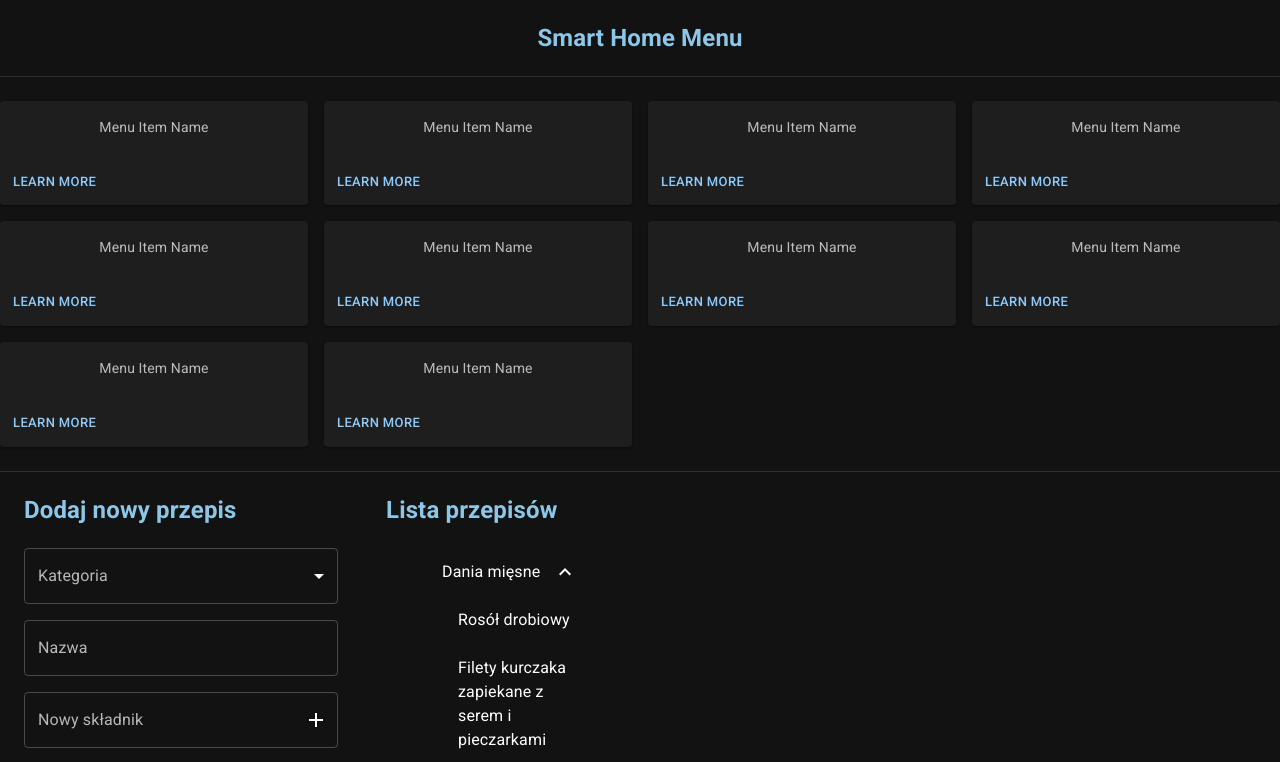
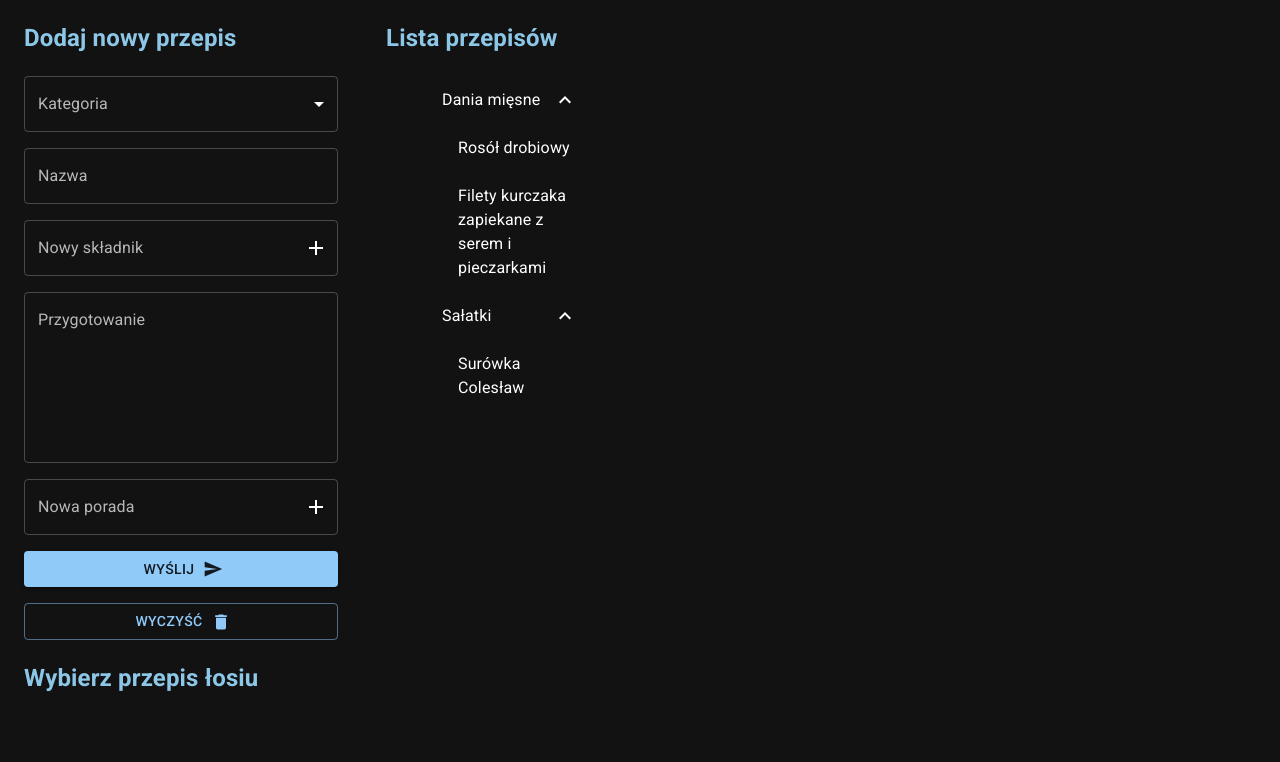
Before and after one commit to Brlo1992/SmartHome.WebApp, a React (Create React App) app in the folder app/: page / in a window 1280 px wide. Shown: the top 762 px of the page. Built offline with nearby package versions, Linux system fonts and the light colour scheme.

Commit message:
Change class component into function components tip, tips, recipe

```diff
--- a/app/src/app/App.jsx
+++ b/app/src/app/App.jsx
@@ -2,6 +2,7 @@ import { ThemeProvider, createTheme } from '@mui/material/styles';
 import CssBaseline from '@mui/material/CssBaseline';
 import Menu from '../menu/menu';
 import Cookbook from '../cookbook/cookbook';
+import Cakebook from '../cakebook/cakebook';
 
 const darkTheme = createTheme({
   palette: {
@@ -13,9 +14,7 @@ function App() {
   return (
     <ThemeProvider theme={darkTheme}>
       <CssBaseline />
-      <Menu />
-      <Cookbook />
-
+      <Cakebook/>
     </ThemeProvider>
   );
 }
--- /dev/null
+++ b/app/src/cakebook/cakebook.jsx
@@ -0,0 +1,137 @@
+import React, {useState} from 'react';
+import Grid from '@mui/material/Grid';
+import RecipesInCategories from '../cookbook/recipesInCategories';
+import Recipe from '../cookbook/recipe';
+import FormCreation from '../cookbook/Form';
+
+
+export default function Cakebook(props) {
+    const [open, setOpen]=useState(false);
+    const [selectedRecipe,setSelectedRecipe]=useState({
+        category: '',
+        name: '',
+        ingredients: [],
+        description: '',
+        tips: []
+    });
+    const [recipes, setRecipes]=useState([
+        {
+            category: 'Dania mięsne',
+            name: 'Rosół drobiowy',
+            ingredients: [
+                '1 kurczak o wadze ok. 1,2- 1,5 kg',
+                '3 litry wody',
+                '2 marchewki',
+                '2 pietruszki',
+                '¼ korzenia selera',
+                '1 cebula',
+                'kawałek pora',
+                'kilka gałązek natki pietruszki'
+            ],
+            description: 'Kurczaka pokroić na części. Oczyścić, odciąć nadmiar tłuszczu i kuper. Opłukać, przełożyć do garnka i zalać 3 litrami zimnej wody. Doprowadzić do zagotowania. W międzyczasie przygotować warzywa: Marchewki, pietruszki, seler, por, gałązki natki pietruszki i lubczyku umyć. Marchewki, pietruszki i seler obrać i pokroić na duże kawałki. Cebulę obrać. Łupiny z cebuli opłukać. (Dodadzą zupie koloru). Cebulę opalić (np. nabić na widelec i opalić nad palnikiem gazowym, albo używając palnika do Crème brûlée, albo wstawiając cebulę do piekarnika przy ustawionej funkcji grilla albo tak jak ja: przeciąć cebulę na pół i opiec na suchej patelni, układając ją przecięciem do dołu). Po zagotowaniu powstanie szumowina (biało- szara piana), którą należy zebrać łyżką cedzakową, sitkiem lub zwykłą łyżką. Do garnka włożyć marchewki, pietruszki, seler, por, opaloną cebulę z łupinami, liście laurowe, ziela angielskie, ziarenka pieprzu. Zmniejszyć temperaturę palnika na niską (tak, aby woda tylko lekko "mrugała") i gotować bez przykrycia 1 godzinę. Po godzinie gotowania, dodać sól, natkę pietruszki i lubczyk. Gotować dalej 30 minut. Sprawdzić smak rosołu. Według uznania doprawić solą i pieprzem do smaku. Z rosołu wyciągnąć marchewkę. Pokroić na plasterki lub w kostkę.',
+            tips: ['Rosół podawać z ugotowanym makaronem, pokrojoną marchewką, kawałkami mięsa z kurczaka i świeżo posiekaną natką pietruszki lub szczypiorkiem.']
+        },
+        {
+            category: 'Sałatki',
+            name: 'Surówka Colesław',
+            ingredients: [
+                '1/2 białej kapusty (ok. 750 g)',
+                '1/4 cebuli',
+                '1 średnia marchewka',
+                '1/2 łyżeczki soli',
+                '1/3 łyżeczki świeżo zmielonego pieprzu',
+                '4 łyżki majonezu',
+                '1/2 łyżki octu winnego lub ryżowego',
+                '1/2 łyżki soku z cytryny',
+                '1 łyżeczka miodu',
+                'koperek lub natka, opcjonalnie szczypta nasion kopru włoskiego'
+            ],
+            description: 'Kapustę umyć, obrać zewnętrzne liście jeśli są uszkodzone, przekroić na ćwiartki i wykroić głąb. Kapustę cieniutko poszatkować, włożyć do miski. Dodać obraną i drobno posiekaną cebulę oraz obraną i startą na tarce marchewkę. Doprawić solą, pieprzem i wymieszać. Dodać majonez, wlać ocet winny z sokiem z cytryny oraz miodem, i wszystko razem wymieszać. Można dodać posiekaną natkę lub koperek, można doprawić nasionami kopru włoskiego.',
+            tips: []
+        },
+        {
+            category: 'Dania mięsne',
+            name: 'Filety kurczaka zapiekane z serem i pieczarkami',
+            ingredients: [
+                '1 podwójny filet z kurczaka',
+                'sól, pieprz, po 1 łyżeczce papryki w proszku i oregano',
+                '1 ząbek czosnku',
+                '3 łyżki oliwy',
+                '1 łyżeczka mąki ziemniaczanej/skrobi ziemniaczanej',
+                '1/2 czerwonej cebuli',
+                '8 pieczarek',
+                'ok. 130 g mozzarelli w platrach lub tartej (żółtej)',
+                'bazylia'
+            ],
+            description: 'Piekarnik nagrzać do 190 stopni C. Filety kurczaka przekroić na mniejsze części: z każdego filetu odciąć polędwiczkę (ruchoma część), następnie pozostały filet przekroić wzdłuż na 2 cieńsze plastry. Wszystkie kawałki kurczaka rozbić tłuczkiem na cieńsze plastry równej grubości. Doprawić je solą, pieprzem, papryką, oregano oraz startym czosnkiem. Nasmarować łyżką oliwy. Przygotować SOS POMIDOROWY NA PIZZĘ. Na koniec dodać do niego przez sitko mąkę ziemniaczaną i zagotować. Kawałki kurczaka włożyć na rozgrzaną patelnię z 1 łyżką oliwy i obsmażyć z dwóch stron. Przełożyć do naczynia żaroodpornego. Na tę samą patelnię wlać drugą łyżkę oliwy, dodać pokrojoną w piórka czerwoną cebulę i chwilę ją podsmażyć. Dodać umyte i osuszone pieczarki pokrojone na plastry, wymieszać i smażyć przez ok. 5 minut aż zaczną się rumienić. Na koniec posolić. Na każdym filecie wyłożyć po ok. 2 łyżki sosu pomidorowego, następnie dodać ser mozzarella (pokrojony na półplasterki lub starty). Na wierzch wyłożyć pieczarki z cebulą. Wstawić do nagrzanego piekarnika i piec przez ok. 15 minut. Posypać bazylią i .',
+            tips: ['Danie można odgrzewać, np. włożyć do naczynia z upieczonym kurczakiem ugotowany i wymieszany z oliwą makaron i razem podgrzewać w piekarniku.', 'Podawać np. z makaronem.']
+        }
+    ]);
+    const setSelectedRecipee = (recipeName) => {
+        console.log(recipeName)
+        const selRecipe = recipes.find((recipe)=>{
+            return recipe.name === recipeName
+        })
+        setSelectedRecipe(selRecipe);
+
+        console.log('dddd '+ JSON.stringify(selectedRecipe))
+    };
+    const showRecipesNames = () => {
+        const actualCategoryList = recipes.map((recipe) => {
+            return recipe.category
+        })
+        const categories = new Set(actualCategoryList)
+
+        const uniqueCategory = [...categories];
+        return <div> {uniqueCategory.map((cat) => {
+            const filtredRecipes = recipes.filter((recipe) => {
+                return recipe.category === cat;
+            });
+            const filteredRecipesNames = filtredRecipes.map(recipe => {
+                return recipe.name;
+            });
+            return <RecipesInCategories setSelectedRecipe={setSelectedRecipee} cat={cat} filteredRecipesNames={filteredRecipesNames} />
+        })}
+        </div>
+    }
+    const recipeDeletion = (index) => {
+        const rawRecipes = JSON.stringify(recipes);
+        const newRecipes = JSON.parse(rawRecipes);
+        newRecipes.splice(index, 1)
+        setRecipes(newRecipes);
+    }
+    const showRecipe = () => {
+        if (selectedRecipe.name) {
+            return <Recipe recipe={selectedRecipe} onRecipeDeletion={recipeDeletion} />
+        } else {
+            return <div>
+                <h2>Wybierz przepis łosiu</h2>
+            </div>
+        }
+    }
+    const addRecipe = (newRecipe) => {
+        const rawRecipes = JSON.stringify(recipes);
+        const newRecipes = JSON.parse(rawRecipes);
+        newRecipes.push(newRecipe);
+        setRecipes(newRecipes);
+    }
+
+    return(
+    <>
+    <Grid container columnSpacing={{ xs: 1, sm: 2, md: 1 }}  >
+            <Grid item xs={12} sm={3} mx={3} >
+                <h2>Dodaj nowy przepis</h2>
+                <FormCreation addRecipe={addRecipe} />
+            </Grid>
+            <Grid item xs={12} sm={2} mx={2} >
+                <h2>Lista przepisów</h2>
+                <ol>
+                 {showRecipesNames()}
+                </ol>
+            </Grid>
+            <Grid item xs={12} sm={6} mx={3}>
+                {showRecipe()}
+            </Grid>
+        </Grid>
+    </>)
+}
--- a/app/src/cookbook/recipe.jsx
+++ b/app/src/cookbook/recipe.jsx
@@ -6,28 +6,25 @@ import IconButton from '@mui/material/IconButton';
 import DeleteIcon from '@mui/icons-material/Delete';
 import Divider from '@mui/material/Divider'
 
-export default class Recipe extends React.Component {
-    render() {
+export default function Recipe(props) {
+    const deletee = () => {
+        props.onRecipeDeletion(props.index)
+    }
+
     return <div>
-            <h2>{this.props.recipe.name}
+        <h2>{props.recipe.name}
             <IconButton
                 edge="end"
                 aria-label="delete"
-                    onClick= {this.delete}
+                onClick={deletee}
             >
 
                 <DeleteIcon fontSize="small" />
             </IconButton></h2>
 
-            <Ingredients elements={this.props.recipe.ingredients} />
-            <CookDescription description={this.props.recipe.description} />
-            <Tips tips={this.props.recipe.tips} />
+        <Ingredients elements={props.recipe.ingredients} />
+        <CookDescription description={props.recipe.description} />
+        <Tips tips={props.recipe.tips} />
         <Divider />
     </div>
-
 }
-    delete = () => {
-        this.props.onRecipeDeletion(this.props.index)
-    }
-
-}
--- a/app/src/cookbook/recipesInCategories.jsx
+++ b/app/src/cookbook/recipesInCategories.jsx
@@ -1,16 +1,10 @@
 import React from "react";
 import List from '@mui/material/List';
 import ListItemButton from '@mui/material/ListItemButton';
-import ListItemIcon from '@mui/material/ListItemIcon';
 import ListItemText from '@mui/material/ListItemText';
 import Collapse from '@mui/material/Collapse';
-import InboxIcon from '@mui/icons-material/MoveToInbox';
-import DraftsIcon from '@mui/icons-material/Drafts';
-import SendIcon from '@mui/icons-material/Send';
 import ExpandLess from '@mui/icons-material/ExpandLess';
 import ExpandMore from '@mui/icons-material/ExpandMore';
-import StarBorder from '@mui/icons-material/StarBorder';
-import Recipe from "./recipe";
 export default class RecipesInCategories extends React.Component {
     constructor(props) {
         super(props);
--- a/app/src/cookbook/tip.jsx
+++ b/app/src/cookbook/tip.jsx
@@ -1,9 +1,9 @@
 import React from "react";
 
-export default class Tip extends React.Component {
-    render() {
-        return <li>
-            {this.props.tipp}
-        </li>
-    }
+export default function Tip (props){
+    return<>
+    <li>
+        {props.tipp}
+    </li>
+    </>
 }
--- a/app/src/cookbook/tips.jsx
+++ b/app/src/cookbook/tips.jsx
@@ -1,18 +1,17 @@
 import React from "react";
 import Tip from "./tip";
-export default class Tips extends React.Component {
-    render() {
 
-        return <div>
+export default function Tips (props){
+const showTips=()=>{
+return <ul>
+    {props.tips.map(tip=>{
+        return <Tip tipp={tip}/>
+    })}
+</ul>
+}
+
+return <div>
             <h3>Porady:</h3>
-            {this.props.tips && this.props.tips.length ? this.showTips() : <p>Brak porad</p>}
-        </div>
-    }
-    showTips() {
-        return <ul>
-            {this.props.tips.map(tip => {
-                return <Tip tipp={tip} />
-            })}
-        </ul>;
-    }
+            {props.tips && props.tips.length ? showTips() : <p>Brak porad</p>}
+</div>
 }
```
Lines whose indentation alone changed are shown as unchanged.
